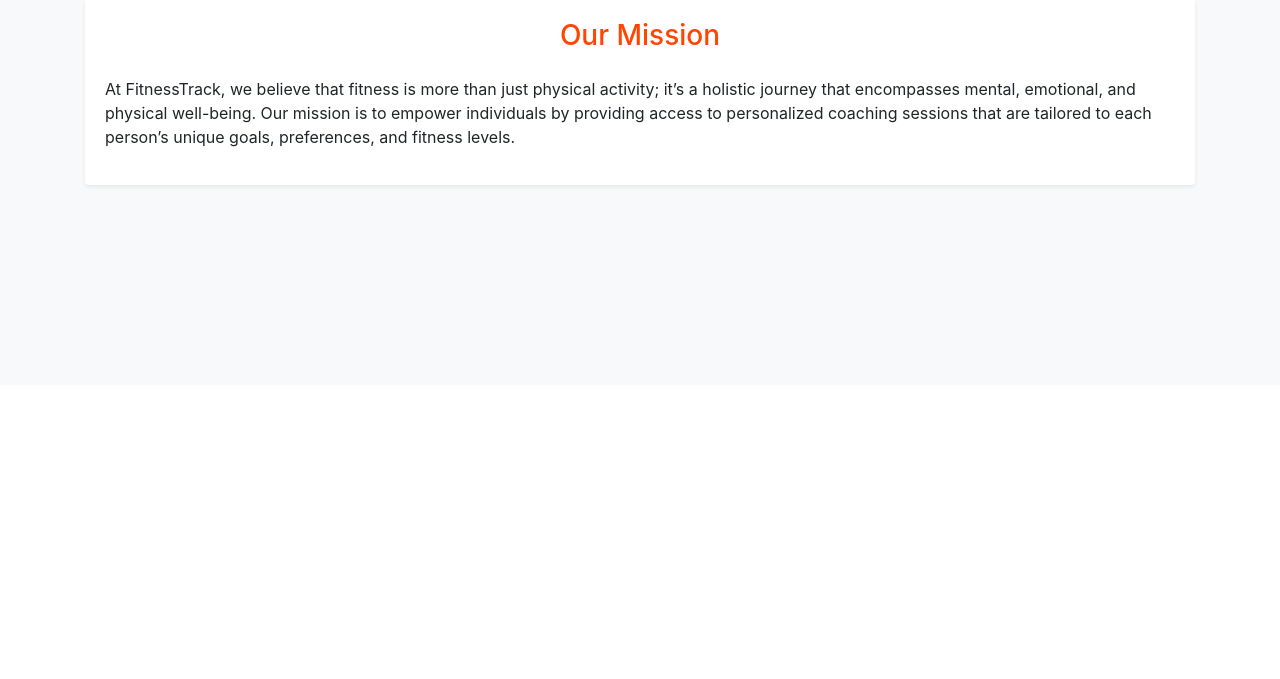
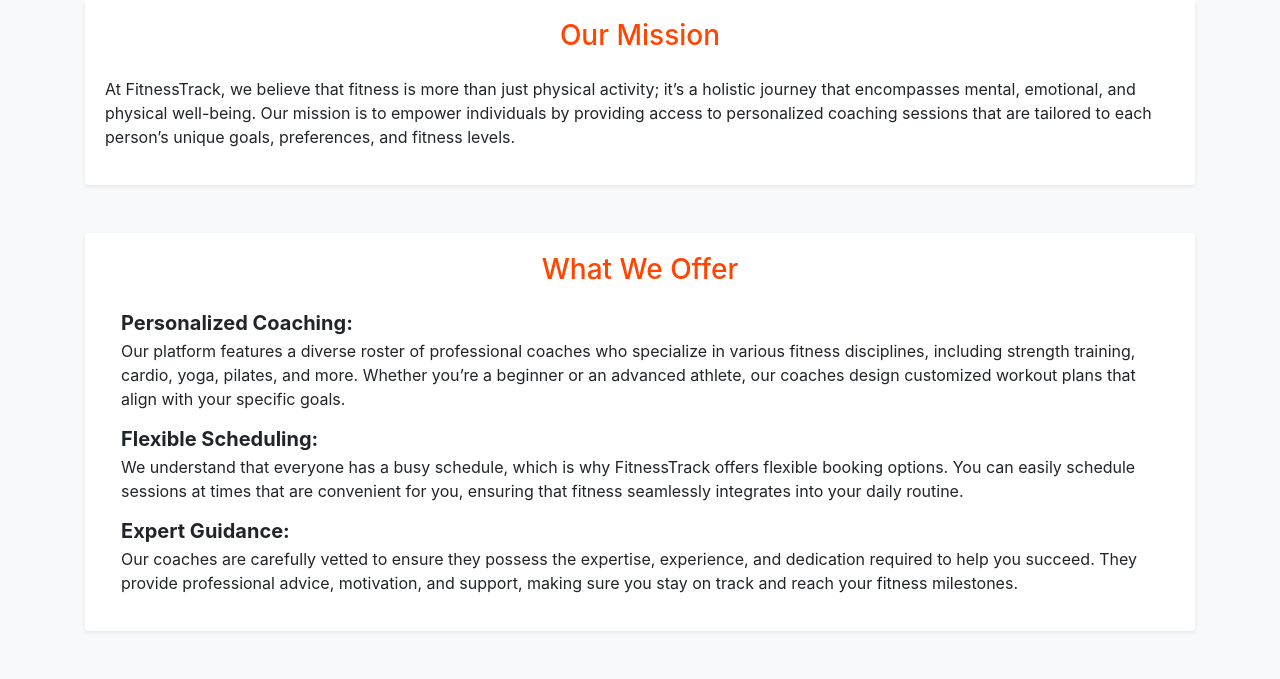
Before and after one commit to Izzeddin-Samara/Fitness_Track, a Django app: page /about_us/ in a window 1280 px wide. Shown: the part 415-1094 px from the top of the page. Before the commit the page ends 603 px from the top, so only its background shows below. Run offline with Django 3.2, Linux system fonts and the light colour scheme; some libraries are stand-ins or nearby versions.

Commit message:
Add 'What we Offer' section to About Us page

```diff
--- a/app/templates/about_us.html
+++ b/app/templates/about_us.html
@@ -49,6 +49,44 @@
                 </div>
             </div>
         </section>
+
+        <section class="mb-5">
+            <div class="card shadow-sm border-0">
+                <div class="card-body">
+                    <h3 class="text-center mb-4">What We Offer</h3>
+                    <ul class="list-unstyled">
+                        <li class="media mb-3">
+                            <i class="fas fa-dumbbell fa-2x text-primary mr-3"></i>
+                            <div class="media-body">
+                                <h5 class="mt-0 mb-1"><strong>Personalized Coaching:</strong></h5>
+                                Our platform features a diverse roster of professional coaches who specialize in various
+                                fitness disciplines, including strength training, cardio, yoga, pilates, and more.
+                                Whether you’re a beginner or an advanced athlete, our coaches design customized workout
+                                plans that align with your specific goals.
+                            </div>
+                        </li>
+                        <li class="media mb-3">
+                            <i class="fas fa-calendar-alt fa-2x text-primary mr-3"></i>
+                            <div class="media-body">
+                                <h5 class="mt-0 mb-1"><strong>Flexible Scheduling:</strong></h5>
+                                We understand that everyone has a busy schedule, which is why FitnessTrack offers
+                                flexible booking options. You can easily schedule sessions at times that are convenient
+                                for you, ensuring that fitness seamlessly integrates into your daily routine.
+                            </div>
+                        </li>
+                        <li class="media mb-3">
+                            <i class="fas fa-user-check fa-2x text-primary mr-3"></i>
+                            <div class="media-body">
+                                <h5 class="mt-0 mb-1"><strong>Expert Guidance:</strong></h5>
+                                Our coaches are carefully vetted to ensure they possess the expertise, experience, and
+                                dedication required to help you succeed. They provide professional advice, motivation,
+                                and support, making sure you stay on track and reach your fitness milestones.
+                            </div>
+                        </li>
+                    </ul>
+                </div>
+            </div>
+        </section>
     </main>
 </body>
 
```
